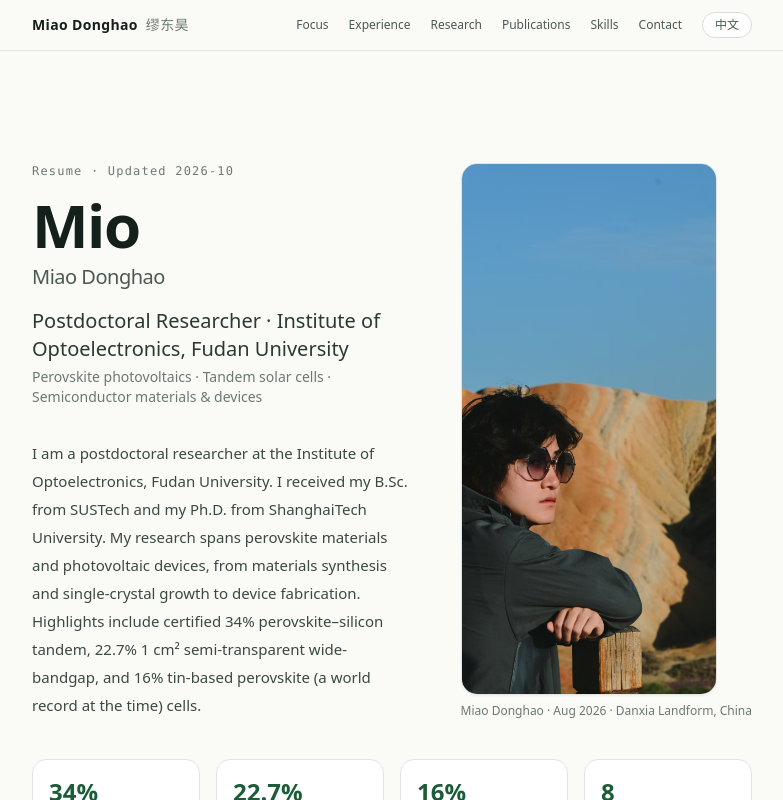
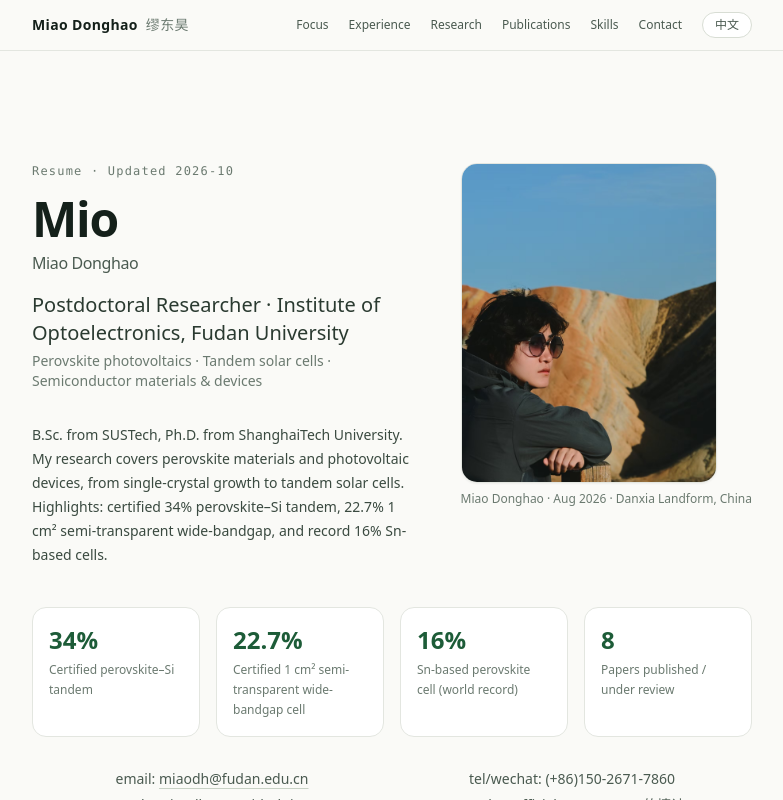
Before and after one commit to Miaodh1998/Miaodh1998.github.io, a React (Vite) app: page / in a window 1280 px wide. Both pictures are taken after a click on the button "EN". Shown: the top 800 px of the page, without its empty margins (248-1031 px from the left). Built offline with nearby package versions, Linux system fonts and the light colour scheme.

Commit message:
unify photo size zh/en, shorten EN bio, smaller name lines

```diff
--- a/src/sections/Hero.tsx
+++ b/src/sections/Hero.tsx
@@ -3,7 +3,7 @@ import photo from '@/assets/photo.jpg'
 export default function Hero() {
   return (
     <section id="top" className="py-20 sm:py-28">
-      <div className="flex flex-col-reverse gap-10 sm:flex-row sm:items-stretch sm:gap-12">
+      <div className="flex flex-col-reverse gap-10 sm:flex-row sm:items-start sm:gap-12">
         <div className="min-w-0 flex-1">
           <p className="mb-4 font-mono text-xs tracking-widest text-[#6b7a70]">
             Resume · Updated 2026-10
@@ -27,7 +27,7 @@ export default function Hero() {
           <img
             src={photo}
             alt="缪东昊"
-            className="h-64 w-52 rounded-2xl border border-[#e3e6e0] object-cover shadow-sm sm:h-auto sm:min-h-0 sm:flex-1 sm:w-64"
+            className="h-64 w-52 rounded-2xl border border-[#e3e6e0] object-cover shadow-sm sm:h-80 sm:w-64"
             style={{ objectPosition: '28% 55%' }}
           />
           <figcaption className="mt-2 text-center text-xs text-[#6b7a70]">
--- a/src/sections/en/HeroEn.tsx
+++ b/src/sections/en/HeroEn.tsx
@@ -3,13 +3,13 @@ import photo from '@/assets/photo.jpg'
 export default function HeroEn() {
   return (
     <section id="top" className="py-20 sm:py-28">
-      <div className="flex flex-col-reverse gap-10 sm:flex-row sm:items-stretch sm:gap-12">
+      <div className="flex flex-col-reverse gap-10 sm:flex-row sm:items-start sm:gap-12">
         <div className="min-w-0 flex-1">
           <p className="mb-4 font-mono text-xs tracking-widest text-[#6b7a70]">
             Resume · Updated 2026-10
           </p>
-          <h1 className="text-5xl font-bold tracking-tight text-[#14201a] sm:text-6xl">Mio</h1>
-          <p className="mt-2 text-xl font-medium tracking-tight text-[#4a5a50]">Miao Donghao</p>
+          <h1 className="text-4xl font-bold tracking-tight text-[#14201a] sm:text-5xl">Mio</h1>
+          <p className="mt-2 text-base font-medium tracking-tight text-[#4a5a50]">Miao Donghao</p>
           <p className="mt-4 text-xl font-medium text-[#2a3a30]">
             Postdoctoral Researcher · Institute of Optoelectronics, Fudan University
           </p>
@@ -17,19 +17,18 @@ export default function HeroEn() {
             Perovskite photovoltaics · Tandem solar cells · Semiconductor materials & devices
           </p>
 
-          <p className="mt-8 max-w-2xl text-[15px] leading-7 text-[#3a4a40]">
-            I am a postdoctoral researcher at the Institute of Optoelectronics, Fudan University. I received my
-            B.Sc. from SUSTech and my Ph.D. from ShanghaiTech University. My research spans perovskite materials
-            and photovoltaic devices, from materials synthesis and single-crystal growth to device fabrication.
-            Highlights include certified 34% perovskite–silicon tandem, 22.7% 1 cm² semi-transparent wide-bandgap,
-            and 16% tin-based perovskite (a world record at the time) cells.
+          <p className="mt-8 max-w-2xl text-sm leading-6 text-[#3a4a40]">
+            B.Sc. from SUSTech, Ph.D. from ShanghaiTech University. My research covers perovskite
+            materials and photovoltaic devices, from single-crystal growth to tandem solar cells.
+            Highlights: certified 34% perovskite–Si tandem, 22.7% 1 cm² semi-transparent
+            wide-bandgap, and record 16% Sn-based cells.
           </p>
         </div>
         <figure className="flex shrink-0 flex-col">
           <img
             src={photo}
             alt="Miao Donghao"
-            className="h-64 w-52 rounded-2xl border border-[#e3e6e0] object-cover shadow-sm sm:h-auto sm:min-h-0 sm:flex-1 sm:w-64"
+            className="h-64 w-52 rounded-2xl border border-[#e3e6e0] object-cover shadow-sm sm:h-80 sm:w-64"
             style={{ objectPosition: '28% 55%' }}
           />
           <figcaption className="mt-2 text-center text-xs text-[#6b7a70]">
```
